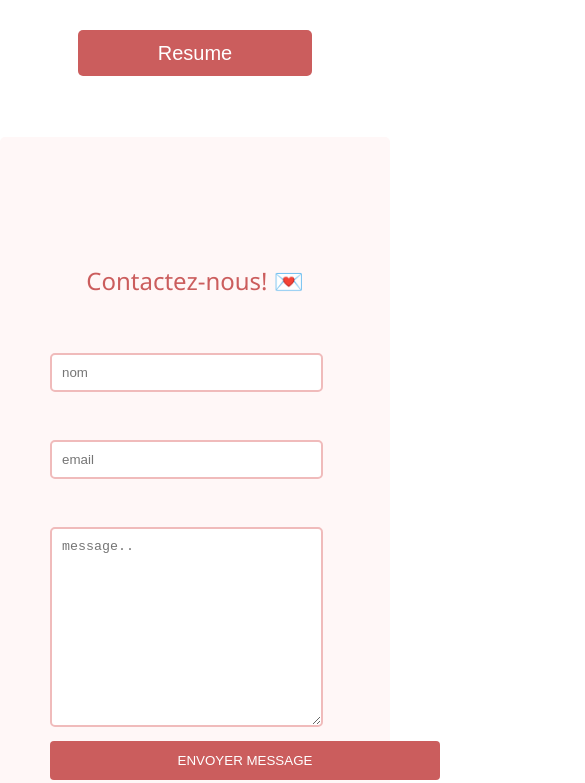
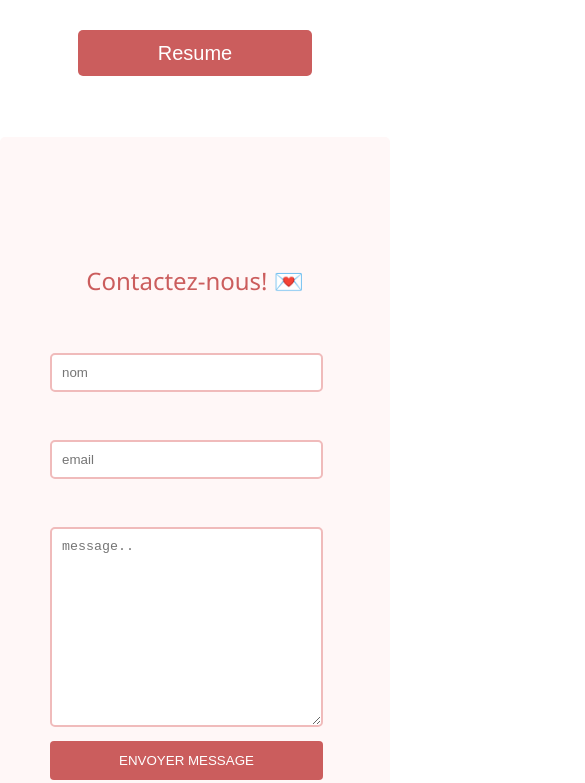
Before and after one commit to injika/About, a plain HTML site: page index.html in a window 390 px wide. Shown: the part 715-1498 px from the top of the page, 585 px wide, since content can reach past the window. Drawn offline with Linux system fonts and the light colour scheme.

Commit message:
Update styles.css

```diff
--- a/styles.css
+++ b/styles.css
@@ -346,8 +346,13 @@
 
 /* Responsive layout - when the screen is less than 600px wide, make the two columns stack on top of each other instead of next to each other */
 @media screen and (max-width: 600px) {
-  .col-25, .col-75, input[type=submit] {
+  .col-25, .col-75 {
     width: 100%;
+    margin-top: 0;
+    margin-left: 50px;
+  }
+   input[type=submit] {
+    width: 70%;
     margin-top: 0;
     margin-left: 50px;
   }
```
